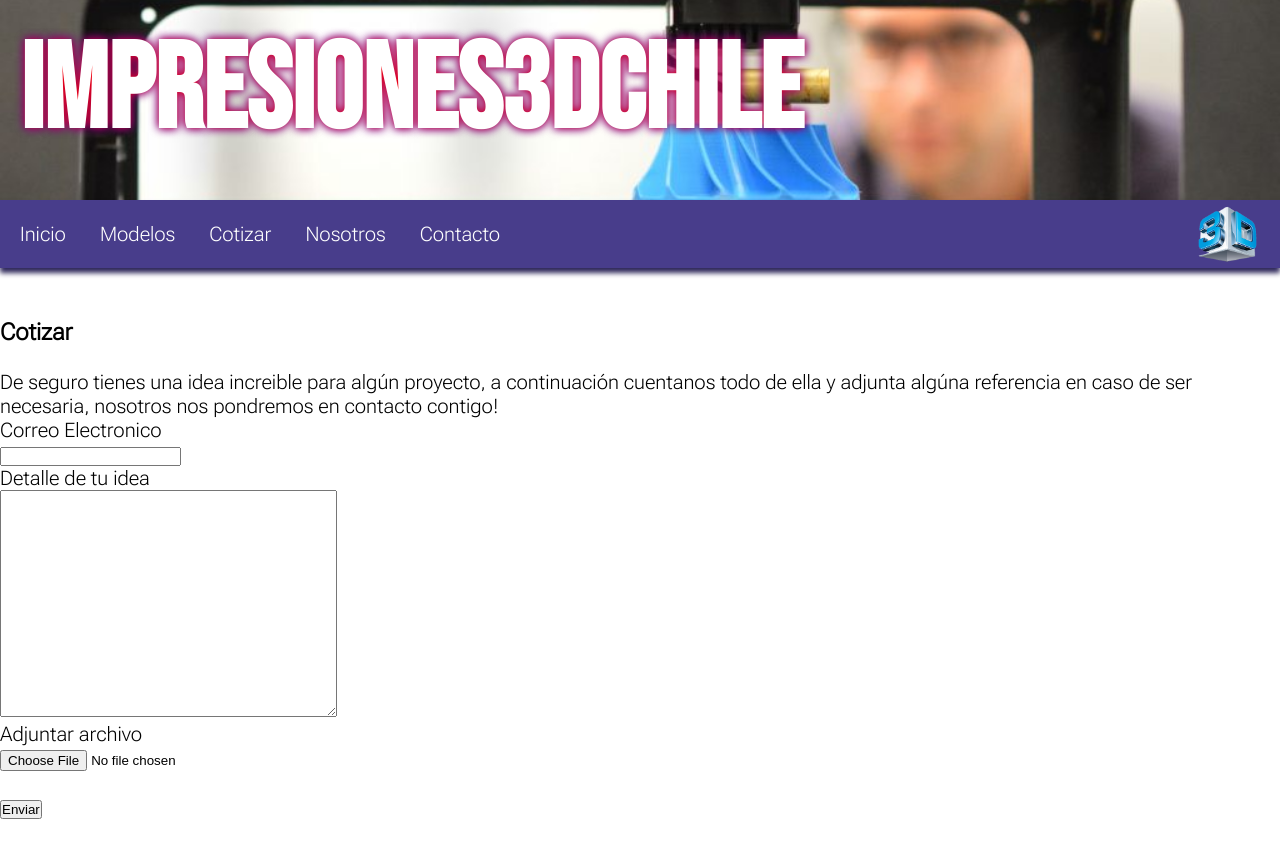
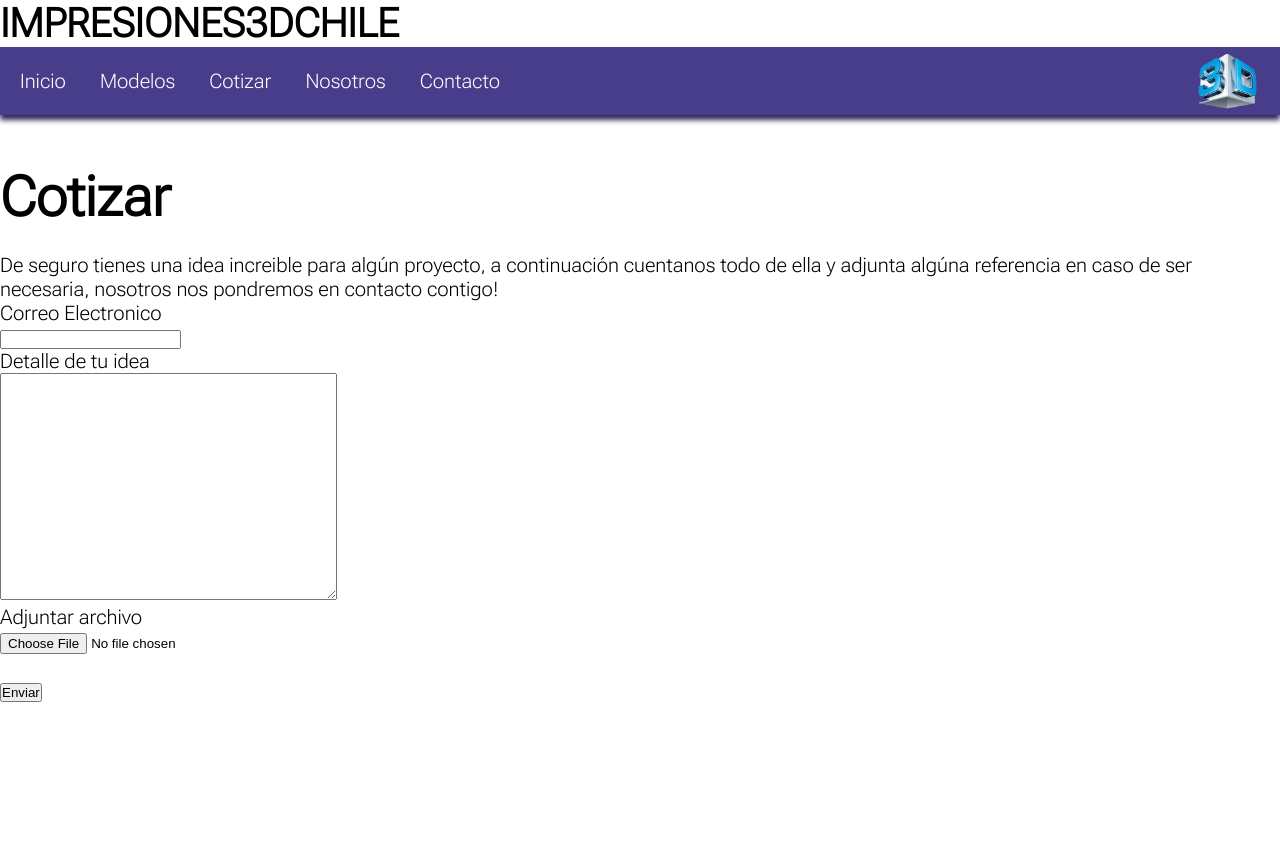
Before and after one commit to rcuevaspantoja/CH_DesarrolloWebFlex, a plain HTML site: page proyectofinal/pages/cotizar.html in a window 1280 px wide. Shown: the top 858 px of the page. Drawn offline with Linux system fonts and the light colour scheme.

Commit message:
22-08-2023: Bad at coding at airports.

```diff
--- a/proyectofinal/styles/index.css
+++ b/proyectofinal/styles/index.css
@@ -8,9 +8,13 @@
   font-size: 20px;
 }
 
-/* NAVBAR */
-.banner-titulo{
-  height: 200px;
+section h1 {
+  font-size: 55px;
+}
+
+/*BANNER*/
+.banner{
+  height: 120px;
   width: 100%;
   background-image: url(/proyectofinal/images/banner.jpg);
   background-repeat: repeat;
@@ -18,15 +22,16 @@
   background-position: center;
 }
 
-.banner-titulo h1{
+.banner h1{
   display: flex;
-  padding: 20px;
+  padding: 5px;
   color: white;
   font-size: 120px;
   font-family: 'Bebas Neue', sans-serif;
   text-shadow: 0 0 10px #FF0000, 0 0 10px #0000FF;
 }
-
+/*FIN BANNER*/
+/* NAVBAR */
 .navbar{
   display: flex;
   width: 100%;
```
Also changed, not shown: proyectofinal/pages/modelos.html (+1 -1 lines).
